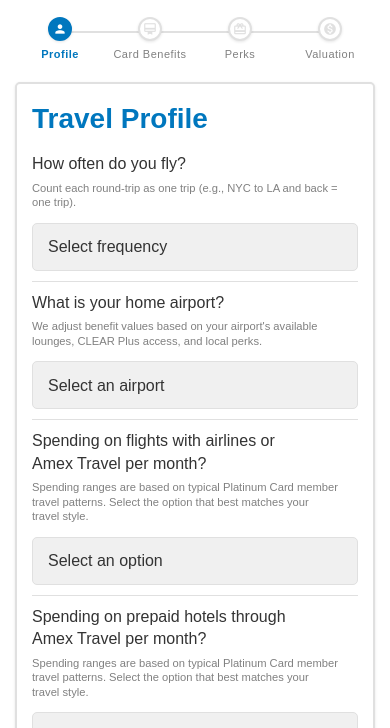
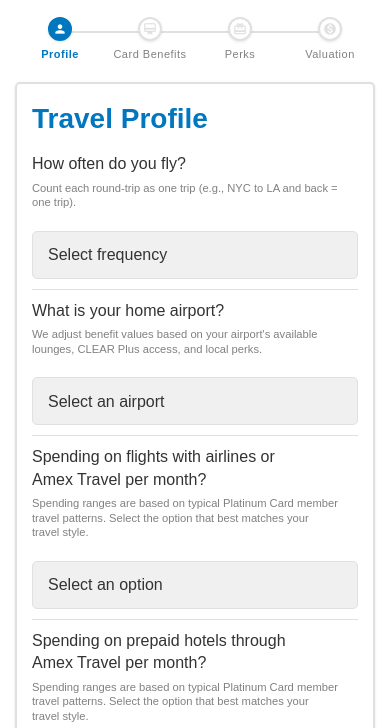
Before and after one commit to ngmi2025/credit-card-points-with-slider, a plain HTML site: page index.html in a window 390 px wide. Shown: the part 116-844 px from the top of the page. Drawn offline with Linux system fonts and the light colour scheme.

Commit message:
Update mobile-styles.css

```diff
--- a/mobile-styles.css
+++ b/mobile-styles.css
@@ -89,7 +89,7 @@ h1 {
     border-bottom: 1px solid var(--border-color);
     display: flex;
     flex-direction: column;
-    gap: 4px;
+    gap: 12px;
     flex: 0 !important;
 }
 
```
